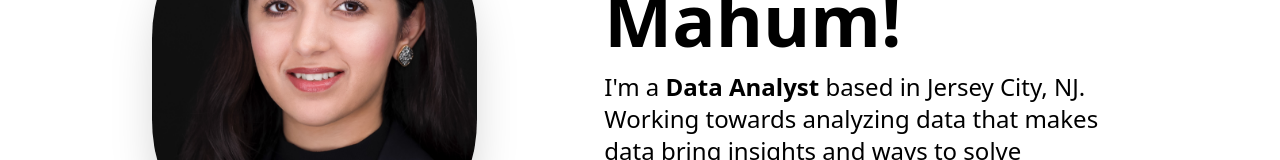
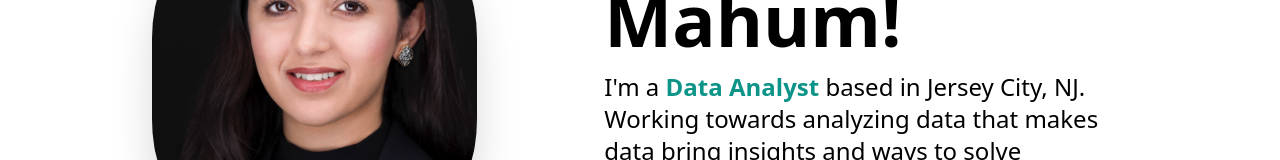
Before and after one commit to mahumabid/Midterm-next.js, a Next.js app in the folder midterm-nextjs/: page / in a window 1280 px wide. Shown: the part 364-524 px from the top of the page. Built offline with nearby package versions, Linux system fonts and the light colour scheme.

Commit message:
closes branch fixed the color

```diff
--- a/midterm-nextjs/components/HeroSection.tsx
+++ b/midterm-nextjs/components/HeroSection.tsx
@@ -21,7 +21,7 @@
           <h1 className="text-4xl font-bold mt-6 md:mt-0 md:text-7xl">Hi, I&#39;m Mahum!</h1>
           <p className="text-lg mt-4 mb-6 md:text-2xl">
             I&#39;m a{" "}
-            <span className="font-semibold text-black-600">
+            <span className="font-semibold text-teal-600">
               Data Analyst{" "}
             </span>
             based in Jersey City, NJ. Working towards analyzing data that
```
